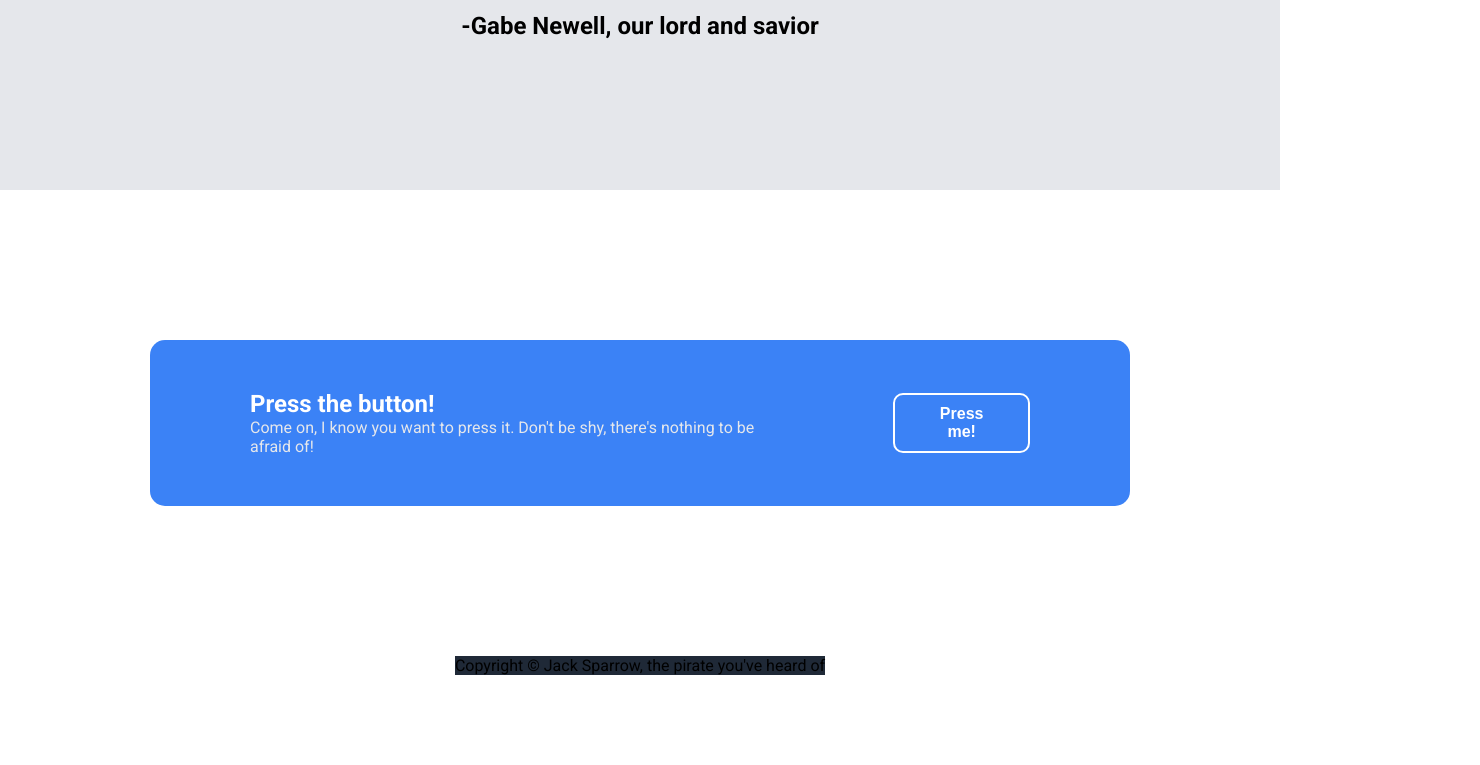
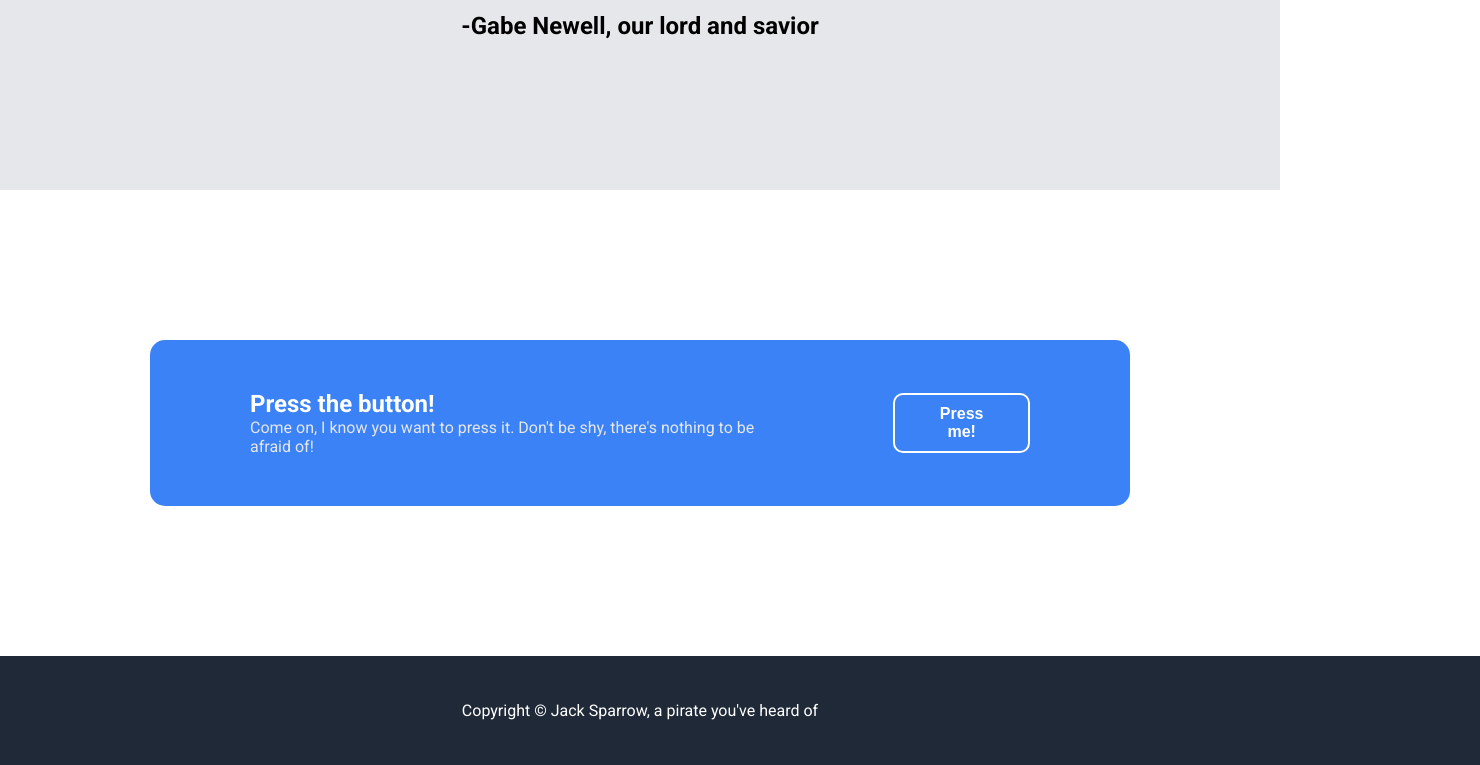
Before and after one commit to noclipst/landing-page, a plain HTML site: page index.html in a window 1280 px wide. Shown: the part 1356-2121 px from the top of the page, 1480 px wide, since content can reach past the window. Before the commit the page ends 2031 px from the top, so only its background shows below. Drawn offline with Linux system fonts and the light colour scheme.

Commit message:
Finish adding styling

```diff
--- a/css/style.css
+++ b/css/style.css
@@ -224,5 +224,7 @@ a {
     display: flex;
     justify-content: center;
     align-items: center;
-
+    color: white;
+    width: 100vw;
+    padding: 45px 200px;
 }
--- a/index.html
+++ b/index.html
@@ -72,7 +72,7 @@
             </div>
         </div>
 
-        <div class="footer">Copyright © Jack Sparrow, the pirate you've heard of</div>
+        <div class="footer">Copyright © Jack Sparrow, a pirate you've heard of</div>
 
     </body>
 
```
